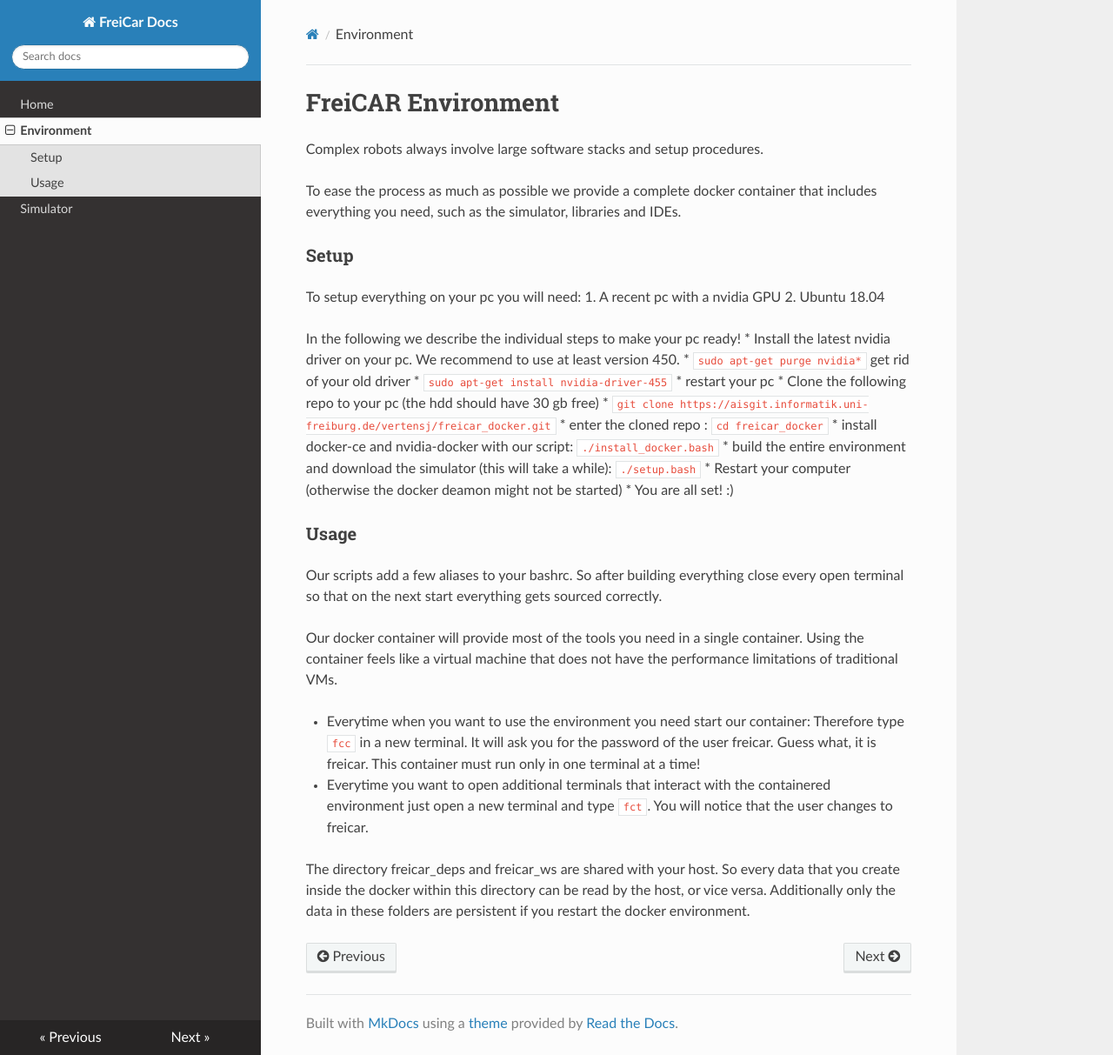
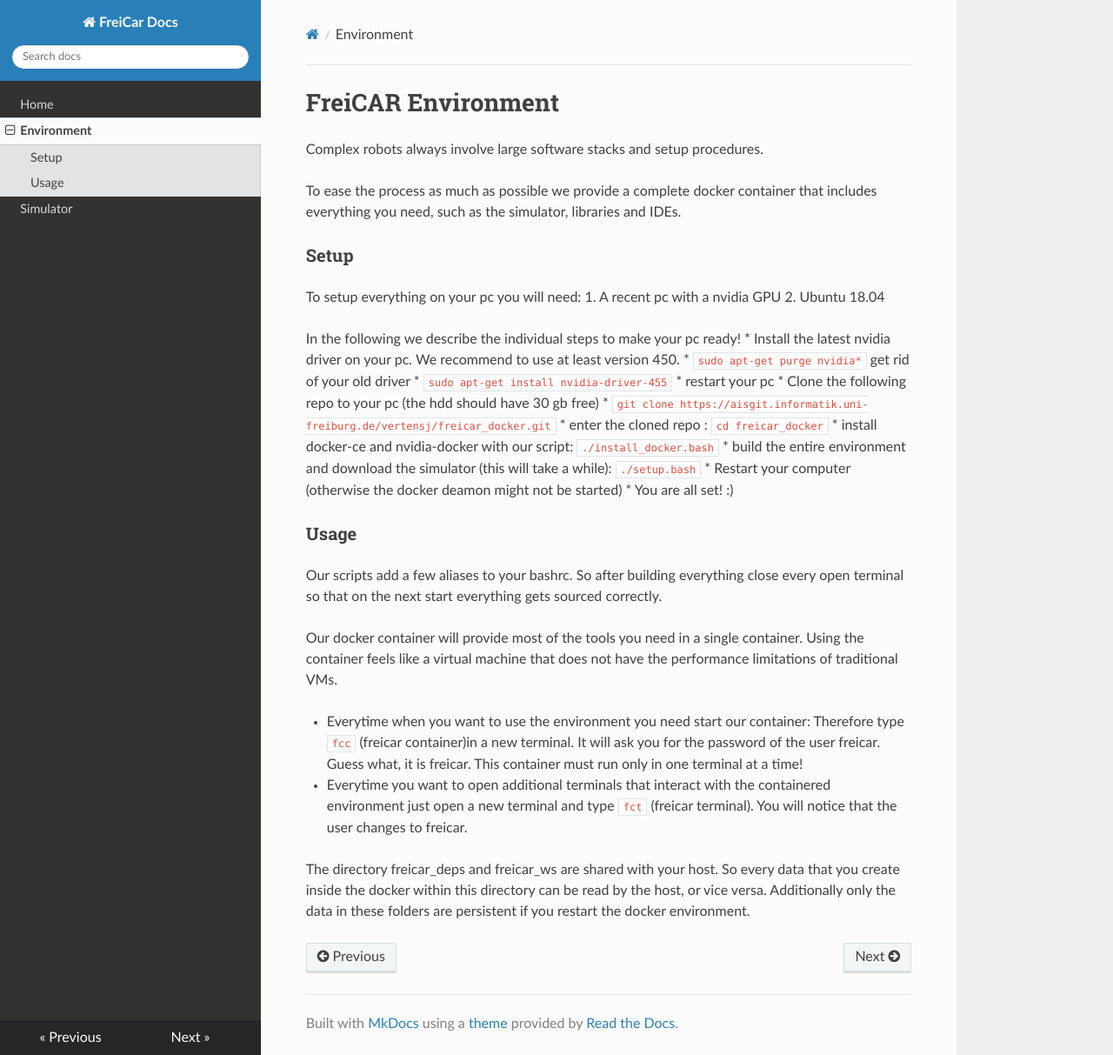
Before and after one commit to JohanVer/freicar_docs, an MkDocs documentation site: the page built from docs/environment.md, in a window 1280 px wide and 1213 px high. Shown: the whole window at 87% size. Built offline with MkDocs 1.6.1, drawn with Linux system fonts in a browser that asks for light colours; nearby versions of some CDN libraries.

Commit message:
environment information

```diff
--- a/docs/environment.md
+++ b/docs/environment.md
@@ -29,8 +29,8 @@ Our docker container will provide most of the tools you need in a single contain
 Using the container feels like a virtual machine that does not have the performance limitations of traditional VMs.
 
 * Everytime when you want to use the environment you need start our container:
-Therefore type `fcc` in a new terminal. It will ask you for the password of the user freicar. Guess what, it is freicar. This container must run only in one terminal at a time!
+Therefore type `fcc` (freicar container)in a new terminal. It will ask you for the password of the user freicar. Guess what, it is freicar. This container must run only in one terminal at a time!
 
-* Everytime you want to open additional terminals that interact with the containered environment just open a new terminal and type `fct`. You will notice that the user changes to freicar.
+* Everytime you want to open additional terminals that interact with the containered environment just open a new terminal and type `fct` (freicar terminal). You will notice that the user changes to freicar.
 
 The directory freicar_deps and freicar_ws are shared with your host. So every data that you create inside the docker within this directory can be read by the host, or vice versa. Additionally only the data in these folders are persistent if you restart the docker environment.
```
